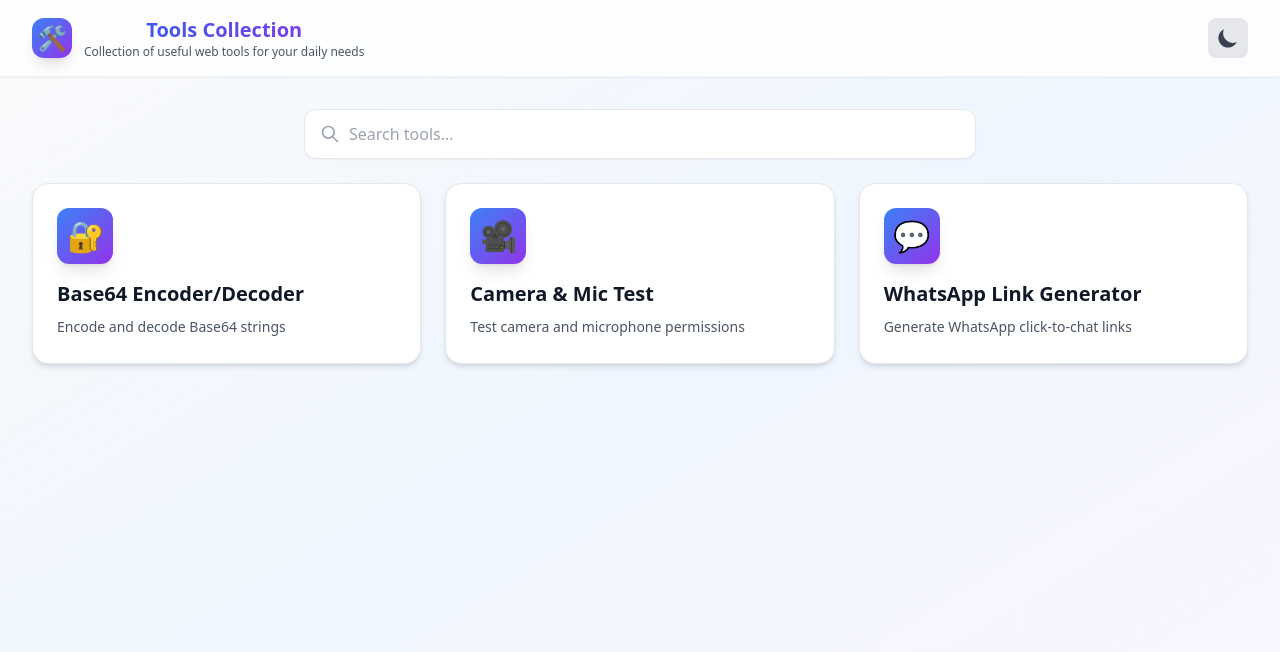
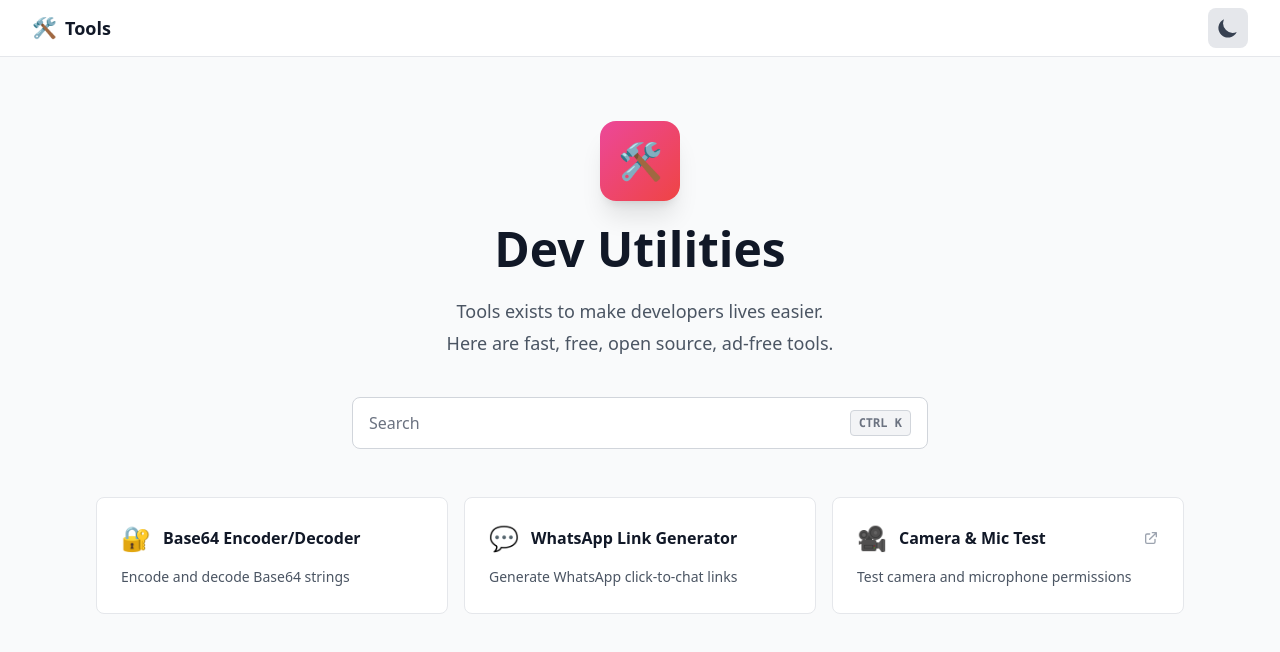
Before and after one commit to yogasw/tools, a Svelte app: page / in a window 1280 px wide. Shown: the top 652 px of the page. Built offline with nearby package versions, Linux system fonts and the light colour scheme.

Commit message:
Enhance tools collection website: add GitHub Pages SPA redirect, implement recent tools tracking, and improve search functionality

```diff
--- a/src/App.svelte
+++ b/src/App.svelte
@@ -1,75 +1,158 @@
 <script>
-  import { onMount } from 'svelte';
+  import { onMount, onDestroy } from 'svelte';
   import { tools } from './lib/stores/tools';
   import { currentTool, navigate } from './lib/stores/router';
   import { theme } from './lib/stores/theme';
+  import { recentTools } from './lib/stores/recent';
   import ThemeToggle from './lib/components/ThemeToggle.svelte';
 
-  // Import tools
+  // Import internal tools only
   import Base64Tool from './lib/tools/Base64Tool.svelte';
-  import CameraMicTest from './lib/tools/CameraMicTest.svelte';
   import WhatsAppLinkGenerator from './lib/tools/WhatsAppLinkGenerator.svelte';
 
   const toolComponents = {
     'base64': Base64Tool,
-    'camera-mic-test': CameraMicTest,
     'wa-link-generator': WhatsAppLinkGenerator
   };
 
   let searchQuery = '';
+  let isSearchModalOpen = false;
+  let modalSearchInput;
 
-  $: filteredTools = $tools.filter(tool =>
+  // Filter and sort tools
+  $: filteredAndSortedTools = $tools
+    .filter(tool =>
       tool.name.toLowerCase().includes(searchQuery.toLowerCase()) ||
       tool.description.toLowerCase().includes(searchQuery.toLowerCase())
-  );
+    )
+    .sort((a, b) => {
+      const aIndex = $recentTools.indexOf(a.id);
+      const bIndex = $recentTools.indexOf(b.id);
+
+      // If both in recent, sort by recent order (lower index = more recent)
+      if (aIndex !== -1 && bIndex !== -1) {
+        return aIndex - bIndex;
+      }
+      // If only a in recent, a comes first
+      if (aIndex !== -1) return -1;
+      // If only b in recent, b comes first
+      if (bIndex !== -1) return 1;
+      // Neither in recent, keep original order
+      return 0;
+    });
 
   $: activeToolData = $currentTool ? $tools.find(t => t.id === $currentTool) : null;
 
+  // Keyboard shortcut for search (CMD+K or CTRL+K)
+  function handleKeyDown(e) {
+    if ((e.metaKey || e.ctrlKey) && e.key === 'k') {
+      e.preventDefault();
+      openSearchModal();
+    }
+    // ESC to close modal
+    if (e.key === 'Escape' && isSearchModalOpen) {
+      closeSearchModal();
+    }
+  }
+
+  function openSearchModal() {
+    isSearchModalOpen = true;
+    searchQuery = '';
+    // Focus input after modal opens
+    setTimeout(() => {
+      modalSearchInput?.focus();
+    }, 50);
+  }
+
+  function closeSearchModal() {
+    isSearchModalOpen = false;
+    searchQuery = '';
+  }
+
+  function handleToolClick(tool) {
+    closeSearchModal();
+
+    // Track recent
+    if (tool.type === 'internal') {
+      recentTools.addRecent(tool.id);
+    }
+
+    if (tool.type === 'external') {
+      window.open(tool.url, '_blank');
+    } else {
+      navigate(`/${tool.id}`);
+    }
+  }
+
+  // Close modal when clicking outside
+  function handleModalClick(e) {
+    if (e.target === e.currentTarget) {
+      closeSearchModal();
+    }
+  }
+
+  // Check if tool is recent
+  function isRecent(toolId) {
+    return $recentTools.includes(toolId);
+  }
+
   onMount(() => {
     theme.init();
+    updatePageTitle();
+    window.addEventListener('keydown', handleKeyDown);
 
-    // Update document title based on route
+    // Track current tool as recent if on tool page
+    if ($currentTool && activeToolData?.type === 'internal') {
+      recentTools.addRecent($currentTool);
+    }
+  });
+
+  onDestroy(() => {
+    window.removeEventListener('keydown', handleKeyDown);
+  });
+
+  // Update title when tool changes
+  $: {
     if (activeToolData) {
-      document.title = `${activeToolData.name} - Tools Collection`;
+      document.title = `${activeToolData.name} - Tools`;
     } else {
       document.title = 'Tools Collection';
     }
-  });
+  }
 
-  // Update title when tool changes
-  $: if (activeToolData) {
-    document.title = `${activeToolData.name} - Tools Collection`;
+  function updatePageTitle() {
+    if (activeToolData) {
+      document.title = `${activeToolData.name} - Tools`;
     } else {
       document.title = 'Tools Collection';
     }
+  }
+
+  // Detect if Mac or Windows for CMD/CTRL display
+  let isMac = false;
+  onMount(() => {
+    isMac = navigator.userAgent.indexOf('Mac') !== -1;
+  });
 </script>
 
 <svelte:head>
-  <meta name="description" content={activeToolData ? activeToolData.description : "Collection of useful web tools for your daily needs"} />
+  <meta name="description" content={activeToolData ? activeToolData.description : "Fast, free, open source tools for developers"} />
 </svelte:head>
 
-<div class="min-h-screen bg-gradient-to-br from-gray-50 via-blue-50 to-purple-50 dark:from-gray-900 dark:via-gray-900 dark:to-gray-900 transition-all duration-300">
-
+<div class="min-h-screen bg-gray-50 dark:bg-[#0a0a0a] text-gray-900 dark:text-white transition-colors duration-200">
   <!-- Header -->
-  <header class="sticky top-0 z-50 backdrop-blur-lg bg-white/80 dark:bg-gray-900/80 border-b border-gray-200/50 dark:border-gray-700/50 shadow-sm">
-    <div class="max-w-7xl mx-auto px-4 sm:px-6 lg:px-8 py-4">
-      <div class="flex items-center justify-between">
-        <!-- Logo & Title -->
+  <header class="bg-white dark:bg-[#0a0a0a] border-b border-gray-200 dark:border-gray-800">
+    <div class="max-w-7xl mx-auto px-4 sm:px-6 lg:px-8">
+      <div class="flex items-center justify-between h-14">
+        <!-- Logo -->
         <button
           on:click={() => navigate('/')}
-          class="flex items-center space-x-3 group transition-transform hover:scale-105"
+          class="flex items-center space-x-2 hover:opacity-70 transition-opacity"
         >
-          <div class="w-10 h-10 bg-gradient-to-br from-blue-500 to-purple-600 rounded-xl flex items-center justify-center shadow-lg group-hover:shadow-xl transition-shadow">
-            <span class="text-2xl">🛠️</span>
-          </div>
-          <div>
-            <h1 class="text-xl font-bold bg-gradient-to-r from-blue-600 to-purple-600 dark:from-blue-400 dark:to-purple-400 bg-clip-text text-transparent">
-              Tools Collection
+          <span class="text-xl">🛠️</span>
+          <h1 class="text-lg font-bold text-gray-900 dark:text-white">
+            Tools
           </h1>
-            <p class="text-xs text-gray-600 dark:text-gray-400 hidden sm:block">
-              Collection of useful web tools for your daily needs
-            </p>
-          </div>
         </button>
 
         <!-- Theme Toggle -->
@@ -79,122 +162,166 @@
   </header>
 
   <!-- Main Content -->
-  <main class="max-w-7xl mx-auto px-4 sm:px-6 lg:px-8 py-8">
+  <main class="max-w-6xl mx-auto px-4 sm:px-6 lg:px-8">
     {#if !$currentTool}
-      <!-- Home: Search & Tools Grid -->
-      <div class="space-y-6">
-        <!-- Search Bar -->
-        <div class="max-w-2xl mx-auto">
-          <div class="relative">
-            <input
-              type="text"
-              bind:value={searchQuery}
-              placeholder="Search tools..."
-              class="w-full px-4 py-3 pl-11 bg-white dark:bg-gray-800 border border-gray-200 dark:border-gray-700 rounded-xl focus:ring-2 focus:ring-blue-500 focus:border-transparent transition-all text-gray-900 dark:text-gray-100 shadow-sm"
-            />
-            <svg class="absolute left-4 top-1/2 -translate-y-1/2 w-5 h-5 text-gray-400" fill="none" stroke="currentColor" viewBox="0 0 24 24">
-              <path stroke-linecap="round" stroke-linejoin="round" stroke-width="2" d="M21 21l-6-6m2-5a7 7 0 11-14 0 7 7 0 0114 0z" />
-            </svg>
+      <!-- Home: Hero + Search + Tools Grid -->
+      <div class="py-16 space-y-12">
+        <!-- Hero Section -->
+        <div class="text-center space-y-6">
+          <!-- Icon -->
+          <div class="flex justify-center">
+            <div class="w-20 h-20 bg-gradient-to-br from-pink-500 to-red-500 rounded-2xl flex items-center justify-center shadow-xl">
+              <span class="text-4xl">🛠️</span>
+            </div>
+          </div>
+
+          <!-- Title -->
+          <h1 class="text-5xl font-bold text-gray-900 dark:text-white">
+            Dev Utilities
+          </h1>
+
+          <!-- Subtitle -->
+          <div class="space-y-1">
+            <p class="text-lg text-gray-600 dark:text-gray-400">
+              Tools exists to make developers lives easier.
+            </p>
+            <p class="text-lg text-gray-600 dark:text-gray-400">
+              Here are fast, free, open source, ad-free tools.
+            </p>
+          </div>
+
+          <!-- Search Button -->
+          <div class="max-w-xl mx-auto pt-4">
+            <button
+              on:click={openSearchModal}
+              class="w-full px-4 py-3 bg-white dark:bg-[#1a1a1a] border border-gray-300 dark:border-gray-700 rounded-lg text-left flex items-center justify-between hover:border-gray-400 dark:hover:border-gray-600 transition-all group"
+            >
+              <span class="text-gray-500 dark:text-gray-500">Search</span>
+              <kbd class="px-2 py-1 text-xs font-semibold text-gray-500 dark:text-gray-400 bg-gray-100 dark:bg-[#0a0a0a] border border-gray-300 dark:border-gray-700 rounded">
+                {isMac ? '⌘' : 'CTRL'} K
+              </kbd>
+            </button>
           </div>
         </div>
 
         <!-- Tools Grid -->
-        {#if filteredTools.length > 0}
-          <div class="grid grid-cols-1 md:grid-cols-2 lg:grid-cols-3 gap-6">
-            {#each filteredTools as tool}
+        <div class="grid grid-cols-1 md:grid-cols-2 lg:grid-cols-3 gap-4">
+          {#each filteredAndSortedTools as tool}
             <button
-                on:click={() => navigate(`/${tool.id}`)}
-                class="group relative overflow-hidden bg-white dark:bg-gray-800 rounded-2xl shadow-md hover:shadow-2xl border border-gray-200 dark:border-gray-700 transition-all duration-300 hover:scale-105 hover:-translate-y-1 text-left"
+              on:click={() => handleToolClick(tool)}
+              class="group text-left p-6 bg-white dark:bg-[#1a1a1a] border border-gray-200 dark:border-gray-800 rounded-lg hover:border-gray-400 dark:hover:border-gray-600 hover:shadow-md transition-all duration-200"
             >
-                <!-- Gradient overlay on hover -->
-                <div class="absolute inset-0 bg-gradient-to-br from-blue-500/10 via-purple-500/10 to-pink-500/10 opacity-0 group-hover:opacity-100 transition-opacity duration-300"></div>
-
-                <div class="relative p-6 space-y-4">
-                  <!-- Icon -->
-                  <div class="w-14 h-14 bg-gradient-to-br from-blue-500 to-purple-600 rounded-xl flex items-center justify-center shadow-lg group-hover:shadow-xl transition-shadow">
-                    <span class="text-3xl">{tool.icon}</span>
+              <div class="space-y-3">
+                <!-- Title with icon -->
+                <div class="flex items-center gap-3">
+                  <span class="text-2xl">{tool.icon}</span>
+                  <h3 class="font-semibold text-gray-900 dark:text-white group-hover:text-gray-700 dark:group-hover:text-gray-200 transition-colors flex-1">
+                    {tool.name}
+                  </h3>
+                  <div class="flex items-center gap-2">
+                    {#if isRecent(tool.id) && tool.type === 'internal'}
+                      <span class="px-2 py-0.5 text-xs font-medium text-blue-600 dark:text-blue-400 bg-blue-50 dark:bg-blue-900/20 rounded">
+                        Recent
+                      </span>
+                    {/if}
+                    {#if tool.type === 'external'}
+                      <svg class="w-4 h-4 text-gray-400 dark:text-gray-500" fill="none" stroke="currentColor" viewBox="0 0 24 24">
+                        <path stroke-linecap="round" stroke-linejoin="round" stroke-width="2" d="M10 6H6a2 2 0 00-2 2v10a2 2 0 002 2h10a2 2 0 002-2v-4M14 4h6m0 0v6m0-6L10 14" />
+                      </svg>
+                    {/if}
+                  </div>
                 </div>
 
-                  <!-- Content -->
-                  <div class="space-y-2">
-                    <h3 class="text-xl font-bold text-gray-900 dark:text-gray-100 group-hover:text-blue-600 dark:group-hover:text-blue-400 transition-colors">
-                      {tool.name}
-                    </h3>
-                    <p class="text-gray-600 dark:text-gray-400 text-sm leading-relaxed">
+                <!-- Description -->
+                <p class="text-sm text-gray-600 dark:text-gray-400 leading-relaxed">
                   {tool.description}
                 </p>
-                  </div>
-
-                  <!-- Badge for external tools -->
-                  {#if tool.type === 'external'}
-                    <span class="inline-flex items-center px-3 py-1 text-xs font-medium rounded-full bg-blue-100 dark:bg-blue-900/30 text-blue-800 dark:text-blue-300">
-                      <svg class="w-3 h-3 mr-1" fill="none" stroke="currentColor" viewBox="0 0 24 24">
-                        <path stroke-linecap="round" stroke-linejoin="round" stroke-width="2" d="M10 6H6a2 2 0 00-2 2v10a2 2 0 002 2h10a2 2 0 002-2v-4M14 4h6m0 0v6m0-6L10 14" />
-                      </svg>
-                      External
-                    </span>
-                  {/if}
-
-                  <!-- Arrow icon -->
-                  <div class="absolute top-6 right-6 opacity-0 group-hover:opacity-100 transition-opacity">
-                    <svg class="w-5 h-5 text-blue-600 dark:text-blue-400" fill="none" stroke="currentColor" viewBox="0 0 24 24">
-                      <path stroke-linecap="round" stroke-linejoin="round" stroke-width="2" d="M9 5l7 7-7 7" />
-                    </svg>
-                  </div>
               </div>
             </button>
           {/each}
         </div>
-        {:else}
-          <div class="text-center py-16">
-            <div class="w-20 h-20 bg-gray-100 dark:bg-gray-800 rounded-full flex items-center justify-center mx-auto mb-4">
-              <svg class="w-10 h-10 text-gray-400" fill="none" stroke="currentColor" viewBox="0 0 24 24">
-                <path stroke-linecap="round" stroke-linejoin="round" stroke-width="2" d="M9.172 16.172a4 4 0 015.656 0M9 10h.01M15 10h.01M21 12a9 9 0 11-18 0 9 9 0 0118 0z" />
-              </svg>
-            </div>
-            <h3 class="text-xl font-semibold text-gray-900 dark:text-gray-100 mb-2">No tools found</h3>
-            <p class="text-gray-600 dark:text-gray-400">Try a different search term</p>
-          </div>
-        {/if}
       </div>
     {:else}
-      <!-- Tool View -->
-      <div class="space-y-6 animate-fadeIn">
-        <!-- Breadcrumb -->
-        <nav class="flex items-center space-x-2 text-sm">
-          <button
-            on:click={() => navigate('/')}
-            class="text-gray-600 dark:text-gray-400 hover:text-blue-600 dark:hover:text-blue-400 transition-colors"
-          >
-            Home
-          </button>
-          <svg class="w-4 h-4 text-gray-400" fill="none" stroke="currentColor" viewBox="0 0 24 24">
-            <path stroke-linecap="round" stroke-linejoin="round" stroke-width="2" d="M9 5l7 7-7 7" />
-          </svg>
-          <span class="text-gray-900 dark:text-gray-100 font-medium">
-            {activeToolData?.name || 'Tool'}
-          </span>
-        </nav>
-
+      <!-- Tool View (no back button) -->
+      <div class="py-8">
         <svelte:component this={toolComponents[$currentTool]} />
       </div>
     {/if}
   </main>
 </div>
 
-<style>
-  @keyframes fadeIn {
-    from {
-      opacity: 0;
-      transform: translateY(10px);
-    }
-    to {
-      opacity: 1;
-      transform: translateY(0);
-    }
-  }
+<!-- Search Modal -->
+{#if isSearchModalOpen}
+  <div
+    class="fixed inset-0 z-50 flex items-start justify-center pt-20 px-4 bg-black/50 backdrop-blur-sm"
+    on:click={handleModalClick}
+    on:keydown={(e) => e.key === 'Escape' && closeSearchModal()}
+    role="dialog"
+    aria-modal="true"
+  >
+    <div class="w-full max-w-2xl bg-[#1a1a1a] rounded-lg shadow-2xl border border-gray-800 overflow-hidden">
+      <!-- Search Input -->
+      <div class="flex items-center gap-3 px-4 py-3 border-b border-gray-800">
+        <svg class="w-5 h-5 text-gray-400" fill="none" stroke="currentColor" viewBox="0 0 24 24">
+          <path stroke-linecap="round" stroke-linejoin="round" stroke-width="2" d="M21 21l-6-6m2-5a7 7 0 11-14 0 7 7 0 0114 0z" />
+        </svg>
+        <input
+          bind:this={modalSearchInput}
+          type="text"
+          bind:value={searchQuery}
+          placeholder="Type a command or search..."
+          class="flex-1 bg-transparent border-none outline-none text-white placeholder-gray-500"
+        />
+        <button
+          on:click={closeSearchModal}
+          class="p-1 hover:bg-gray-800 rounded transition-colors"
+          aria-label="Close search"
+        >
+          <svg class="w-5 h-5 text-gray-400" fill="none" stroke="currentColor" viewBox="0 0 24 24">
+            <path stroke-linecap="round" stroke-linejoin="round" stroke-width="2" d="M6 18L18 6M6 6l12 12" />
+          </svg>
+        </button>
+      </div>
 
-  .animate-fadeIn {
-    animation: fadeIn 0.3s ease-out;
-  }
-</style>
+      <!-- Results -->
+      <div class="max-h-[400px] overflow-y-auto">
+        {#if filteredAndSortedTools.length > 0}
+          <div class="px-3 py-2">
+            <div class="text-xs font-semibold text-gray-500 px-3 py-2">Tools</div>
+            <div class="space-y-1">
+              {#each filteredAndSortedTools as tool}
+                <button
+                  on:click={() => handleToolClick(tool)}
+                  class="w-full text-left px-3 py-2 rounded hover:bg-gray-800/50 transition-colors flex items-center gap-3 group"
+                >
+                  <span class="text-xl">{tool.icon}</span>
+                  <div class="flex-1 min-w-0">
+                    <div class="flex items-center gap-2">
+                      <span class="text-sm font-medium text-white group-hover:text-gray-200">
+                        {tool.name}
+                      </span>
+                      {#if isRecent(tool.id) && tool.type === 'internal'}
+                        <span class="px-1.5 py-0.5 text-xs text-blue-400 bg-blue-900/20 rounded">
+                          Recent
+                        </span>
+                      {/if}
+                      {#if tool.type === 'external'}
+                        <svg class="w-3 h-3 text-gray-500" fill="none" stroke="currentColor" viewBox="0 0 24 24">
+                          <path stroke-linecap="round" stroke-linejoin="round" stroke-width="2" d="M10 6H6a2 2 0 00-2 2v10a2 2 0 002 2h10a2 2 0 002-2v-4M14 4h6m0 0v6m0-6L10 14" />
+                        </svg>
+                      {/if}
+                    </div>
+                  </div>
+                </button>
+              {/each}
+            </div>
+          </div>
+        {:else}
+          <div class="px-3 py-8 text-center">
+            <p class="text-sm text-gray-500">No tools found</p>
+          </div>
+        {/if}
+      </div>
+    </div>
+  </div>
+{/if}
--- /dev/null
+++ b/src/lib/stores/recent.js
@@ -0,0 +1,49 @@
+import { writable } from 'svelte/store';
+
+const STORAGE_KEY = 'recent_tools';
+const MAX_RECENT = 10;
+
+// Load recent tools from localStorage
+function loadRecent() {
+  if (typeof window === 'undefined') return [];
+  try {
+    const stored = localStorage.getItem(STORAGE_KEY);
+    return stored ? JSON.parse(stored) : [];
+  } catch {
+    return [];
+  }
+}
+
+// Create recent tools store
+function createRecentStore() {
+  const { subscribe, set, update } = writable(loadRecent());
+
+  return {
+    subscribe,
+    // Add tool to recent (move to top if exists)
+    addRecent: (toolId) => {
+      update(recent => {
+        // Remove if already exists
+        const filtered = recent.filter(id => id !== toolId);
+        // Add to front
+        const updated = [toolId, ...filtered].slice(0, MAX_RECENT);
+
+        // Save to localStorage
+        if (typeof window !== 'undefined') {
+          localStorage.setItem(STORAGE_KEY, JSON.stringify(updated));
+        }
+
+        return updated;
+      });
+    },
+    // Clear recent
+    clear: () => {
+      set([]);
+      if (typeof window !== 'undefined') {
+        localStorage.removeItem(STORAGE_KEY);
+      }
+    }
+  };
+}
+
+export const recentTools = createRecentStore();
--- a/src/lib/stores/tools.js
+++ b/src/lib/stores/tools.js
@@ -1,22 +1,15 @@
 import { writable } from 'svelte/store';
 
 // Tools registry - tambah tools baru di sini dan akan otomatis muncul di navigation
+// type: 'internal' untuk halaman di dalam app, 'external' untuk link ke URL lain
 export const toolsRegistry = [
   {
     id: 'base64',
     name: 'Base64 Encoder/Decoder',
     description: 'Encode and decode Base64 strings',
     icon: '🔐',
-    type: 'internal', // internal atau external
+    type: 'internal',
     category: 'encoding'
-  },
-  {
-    id: 'camera-mic-test',
-    name: 'Camera & Mic Test',
-    description: 'Test camera and microphone permissions',
-    icon: '🎥',
-    type: 'internal',
-    category: 'media'
   },
   {
     id: 'wa-link-generator',
@@ -25,6 +18,15 @@ export const toolsRegistry = [
     icon: '💬',
     type: 'internal',
     category: 'generator'
+  },
+  {
+    id: 'camera-mic-test',
+    name: 'Camera & Mic Test',
+    description: 'Test camera and microphone permissions',
+    icon: '🎥',
+    type: 'external',
+    url: 'https://yogasw.my.id/test-permission-camera-and-mic/',
+    category: 'media'
   }
 ];
 
```
Also changed, not shown: index.html (+11 -0 lines), public/404.html (added, +27 -0 lines), src/lib/stores/router.js (+20 -7 lines). Lines whose indentation alone changed are shown as unchanged.
